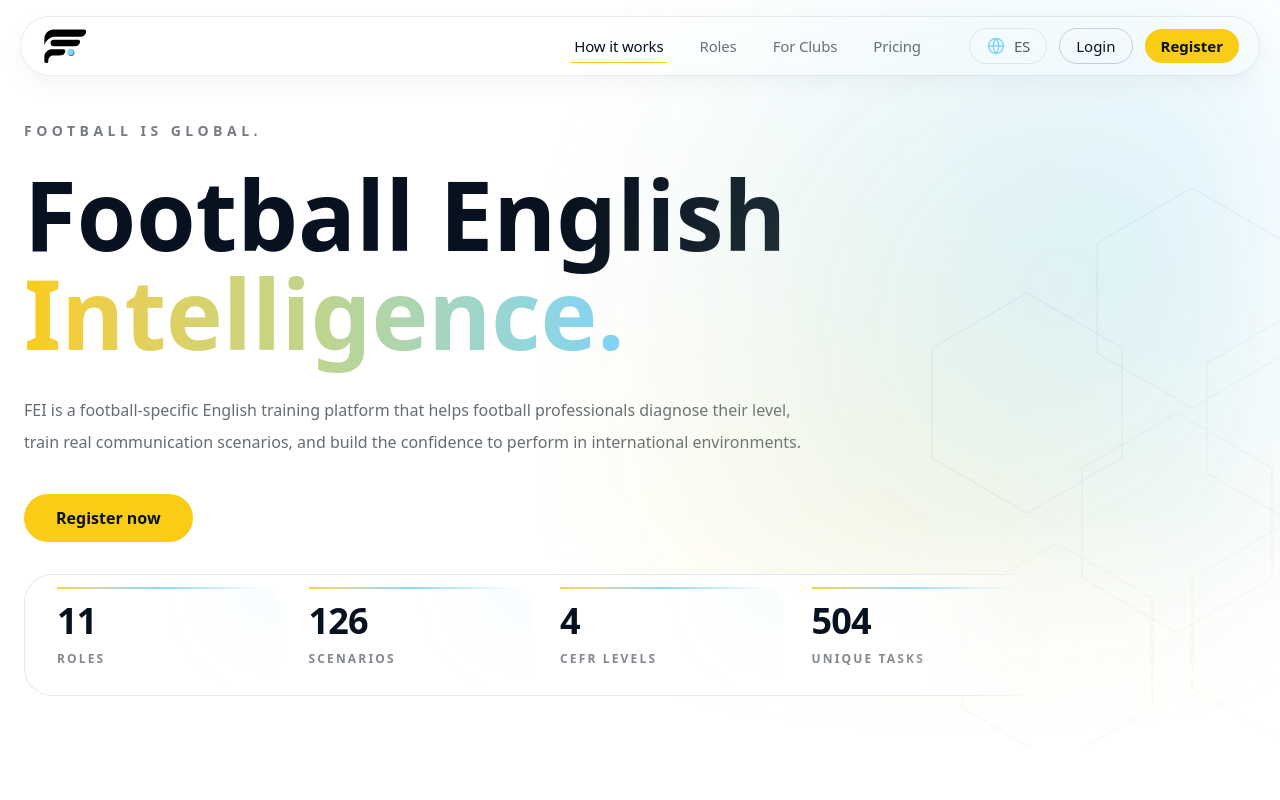
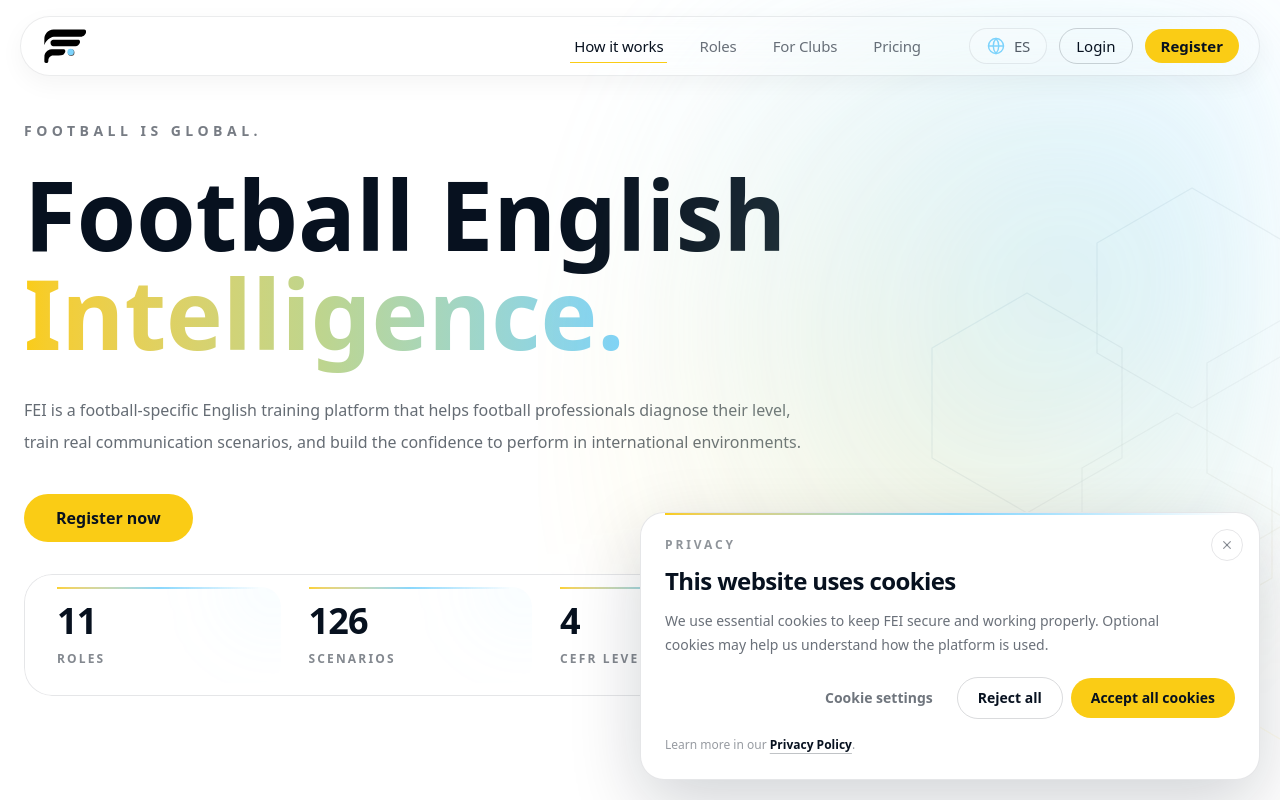
Before and after one commit to feifootball/fei-platform, a Next.js app: page / in a window 1280 px wide. Shown: the top 800 px of the page. Built offline with nearby package versions, Linux system fonts and the light colour scheme.

Commit message:
Add cookie consent banner to home

```diff
--- a/app/page.tsx
+++ b/app/page.tsx
@@ -2,6 +2,7 @@
 
 import { useState, useEffect } from "react";
 import { Navbar } from "@/components/Navbar";
+import { CookieBanner } from "@/components/CookieBanner";
 
 type Lang = 'en' | 'es';
 
@@ -794,6 +795,8 @@ export default function Home() {
           © 2026 Football English Intelligence. {lang === "en" ? "All rights reserved." : "Todos los derechos reservados."}
         </p>
       </footer>
+
+      <CookieBanner />
     </div>
   );
 }
--- /dev/null
+++ b/components/CookieBanner.tsx
@@ -0,0 +1,146 @@
+"use client";
+
+import { useEffect, useState } from "react";
+
+type CookieChoice = "accepted" | "rejected";
+
+const STORAGE_KEY = "fei_cookie_consent_v1";
+
+export function CookieBanner() {
+  const [visible, setVisible] = useState(false);
+  const [settingsOpen, setSettingsOpen] = useState(false);
+
+  useEffect(() => {
+    const savedChoice = localStorage.getItem(STORAGE_KEY);
+
+    if (!savedChoice) {
+      setVisible(true);
+    }
+  }, []);
+
+  function saveChoice(choice: CookieChoice) {
+    localStorage.setItem(STORAGE_KEY, choice);
+
+    window.dispatchEvent(
+      new CustomEvent("fei_cookie_consent_change", {
+        detail: choice,
+      }),
+    );
+
+    setVisible(false);
+    setSettingsOpen(false);
+  }
+
+  if (!visible) return null;
+
+  return (
+    <div className="fixed inset-x-4 bottom-4 z-[100] ml-auto max-w-[620px] sm:bottom-5 sm:right-5 sm:left-auto sm:w-[calc(100%-2.5rem)]">
+      <div className="relative overflow-hidden rounded-[1.5rem] border border-fei-bg/10 bg-white p-5 shadow-[0_24px_70px_rgba(7,17,31,0.18)] sm:p-6">
+        <div className="absolute inset-x-6 top-0 h-[2px] bg-gradient-to-r from-fei-yellow via-fei-sky to-transparent" />
+
+        <button
+          type="button"
+          onClick={() => setVisible(false)}
+          aria-label="Close cookie notice"
+          className="absolute right-4 top-4 flex h-8 w-8 items-center justify-center rounded-full border border-fei-bg/10 text-fei-bg/45 transition hover:border-fei-bg/20 hover:bg-fei-bg/[0.04] hover:text-fei-bg"
+        >
+          <svg
+            xmlns="http://www.w3.org/2000/svg"
+            viewBox="0 0 24 24"
+            fill="none"
+            stroke="currentColor"
+            strokeWidth={1.8}
+            strokeLinecap="round"
+            strokeLinejoin="round"
+            className="h-4 w-4"
+            aria-hidden
+          >
+            <path d="m7 7 10 10" />
+            <path d="M17 7 7 17" />
+          </svg>
+        </button>
+
+        <div className="pr-10">
+          <p className="text-xs font-black uppercase tracking-[0.24em] text-fei-bg/45">
+            Privacy
+          </p>
+
+          <h2 className="mt-3 text-2xl font-black tracking-tight text-fei-bg">
+            This website uses cookies
+          </h2>
+
+          <p className="mt-3 text-sm leading-6 text-fei-bg/60">
+            We use essential cookies to keep FEI secure and working properly.
+            Optional cookies may help us understand how the platform is used.
+          </p>
+        </div>
+
+        {settingsOpen && (
+          <div className="mt-5 rounded-[1.15rem] border border-fei-bg/10 bg-[#F7F8FA] p-4">
+            <div className="flex items-start justify-between gap-5">
+              <div>
+                <p className="text-sm font-bold text-fei-bg">
+                  Essential cookies
+                </p>
+                <p className="mt-1 text-xs leading-5 text-fei-bg/52">
+                  Required for login, security and core platform functions.
+                </p>
+              </div>
+
+              <span className="shrink-0 rounded-full bg-fei-bg px-3 py-1 text-[10px] font-bold uppercase tracking-[0.14em] text-white">
+                Always active
+              </span>
+            </div>
+
+            <div className="mt-4 border-t border-fei-bg/[0.08] pt-4">
+              <p className="text-sm font-bold text-fei-bg">
+                Optional cookies
+              </p>
+              <p className="mt-1 text-xs leading-5 text-fei-bg/52">
+                Analytics and other optional technologies remain disabled
+                unless you accept them.
+              </p>
+            </div>
+          </div>
+        )}
+
+        <div className="mt-5 flex flex-col-reverse gap-2 sm:flex-row sm:items-center sm:justify-end">
+          <button
+            type="button"
+            onClick={() => setSettingsOpen((open) => !open)}
+            className="rounded-full px-4 py-2.5 text-sm font-semibold text-fei-bg/58 transition hover:bg-fei-bg/[0.04] hover:text-fei-bg"
+          >
+            {settingsOpen ? "Hide settings" : "Cookie settings"}
+          </button>
+
+          <button
+            type="button"
+            onClick={() => saveChoice("rejected")}
+            className="rounded-full border border-fei-bg/15 px-5 py-2.5 text-sm font-semibold text-fei-bg transition hover:border-fei-bg/30 hover:bg-fei-bg/[0.035]"
+          >
+            Reject all
+          </button>
+
+          <button
+            type="button"
+            onClick={() => saveChoice("accepted")}
+            className="rounded-full bg-fei-yellow px-5 py-2.5 text-sm font-bold text-fei-bg transition hover:-translate-y-0.5 hover:bg-fei-yellow/90 hover:shadow-lg hover:shadow-fei-yellow/20"
+          >
+            Accept all cookies
+          </button>
+        </div>
+
+        <p className="mt-4 text-xs leading-5 text-fei-bg/42">
+          Learn more in our{" "}
+          <a
+            href="/privacy"
+            className="font-semibold text-fei-bg underline decoration-fei-bg/25 underline-offset-4 transition hover:decoration-fei-bg"
+          >
+            Privacy Policy
+          </a>
+          .
+        </p>
+      </div>
+    </div>
+  );
+}
```
